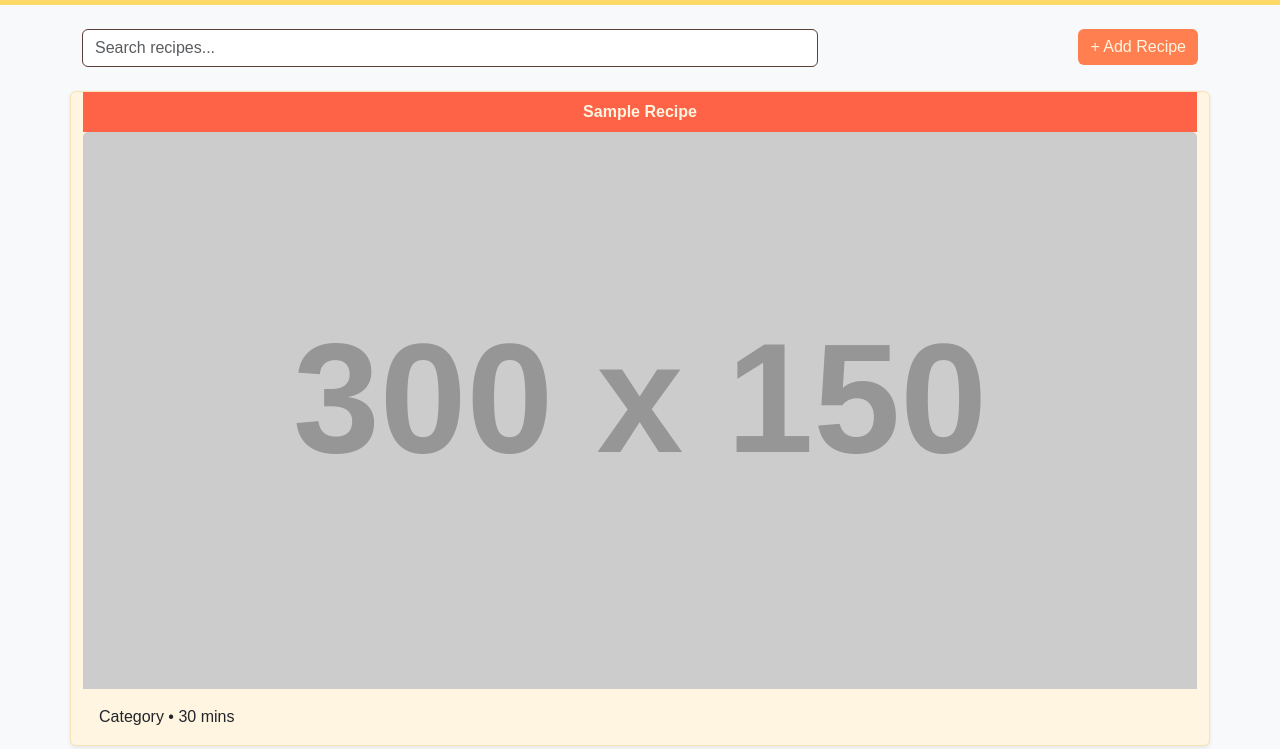
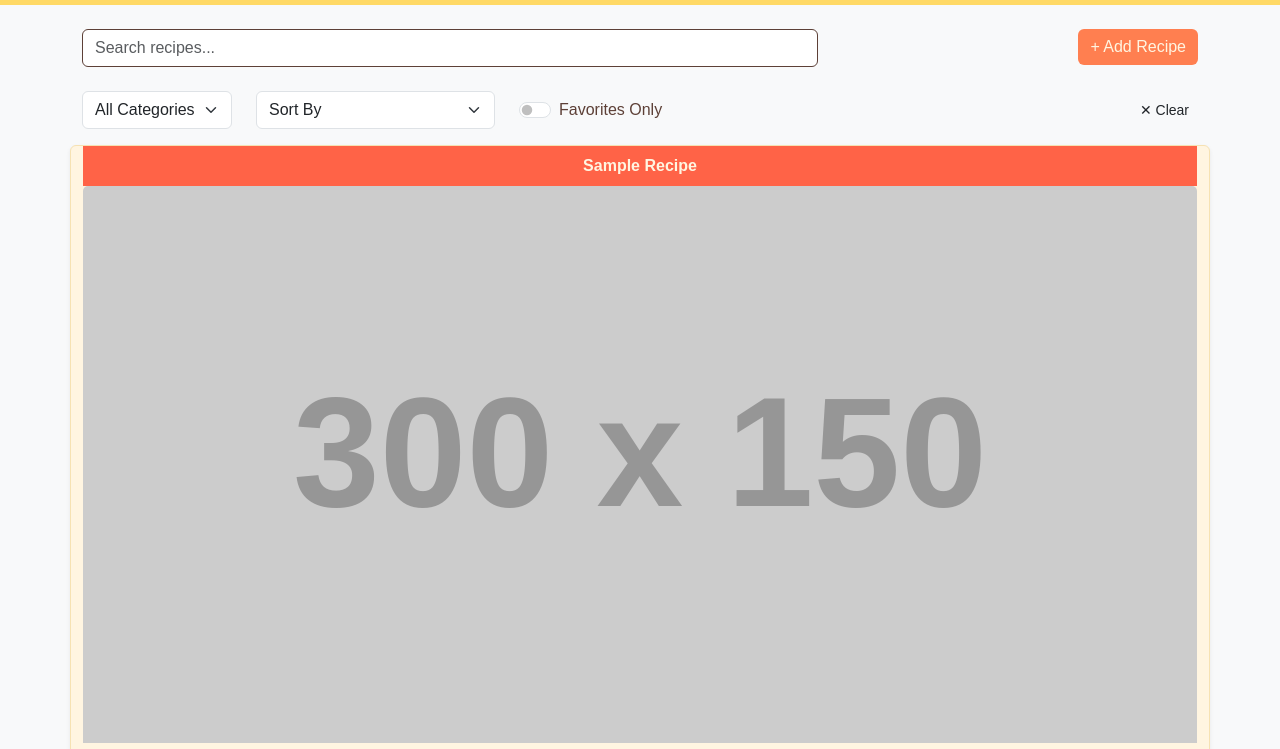
Before and after one commit to NGLeavitt/CS212, a plain HTML site: page index.html in a window 1280 px wide. Shown: the part 51-800 px from the top of the page. Drawn offline with nearby package versions, Linux system fonts and the light colour scheme; placeholder pictures from the web are drawn by us.

Commit message:
search and filter

```diff
--- a/index.html
+++ b/index.html
@@ -31,6 +31,46 @@
         <button class="btn add-btn">+ Add Recipe</button>
       </div>
     </div>
+
+    <!-- filter bar -->
+  <div class="row mb-3 align-items-center filter-bar">
+
+    <div class="col-auto">
+      <select id="filter-category" class="form-select">
+        <option value="">All Categories</option>
+        <option value="breakfast">Breakfast</option>
+        <option value="lunch">Lunch</option>
+        <option value="dinner">Dinner</option>
+        <option value="dessert">Dessert</option>
+        <option value="snacks">Snacks</option>
+        <option value="n/a">N/A</option>
+      </select>
+    </div>
+
+    <div class="col-auto">
+      <select id="filter-sort" class="form-select">
+        <option value="">Sort By</option>
+        <option value="name-asc">Name (A → Z)</option>
+        <option value="name-desc">Name (Z → A)</option>
+        <option value="time-asc">Cook Time (Low → High)</option>
+        <option value="time-desc">Cook Time (High → Low)</option>
+        <option value="date-asc">Date Added (Oldest First)</option>
+        <option value="date-desc">Date Added (Newest First)</option>
+      </select>
+    </div>
+
+    <div class="col-auto d-flex align-items-center gap-2">
+      <div class="form-check form-switch mb-0">
+        <input class="form-check-input" type="checkbox" id="filter-favorites">
+        <label class="form-check-label" for="filter-favorites">Favorites Only</label>
+      </div>
+    </div>
+
+    <div class="col-auto ms-auto d-flex align-items-center gap-2">
+      <span id="filter-hint" class="filter-hint"></span>
+      <button id="clear-filters-btn" class="btn btn-sm clear-btn">✕ Clear</button>
+    </div>
+  </div>
 
     <!-- Recipes -->
     <div class="row" id="recipes-dashboard>
```
